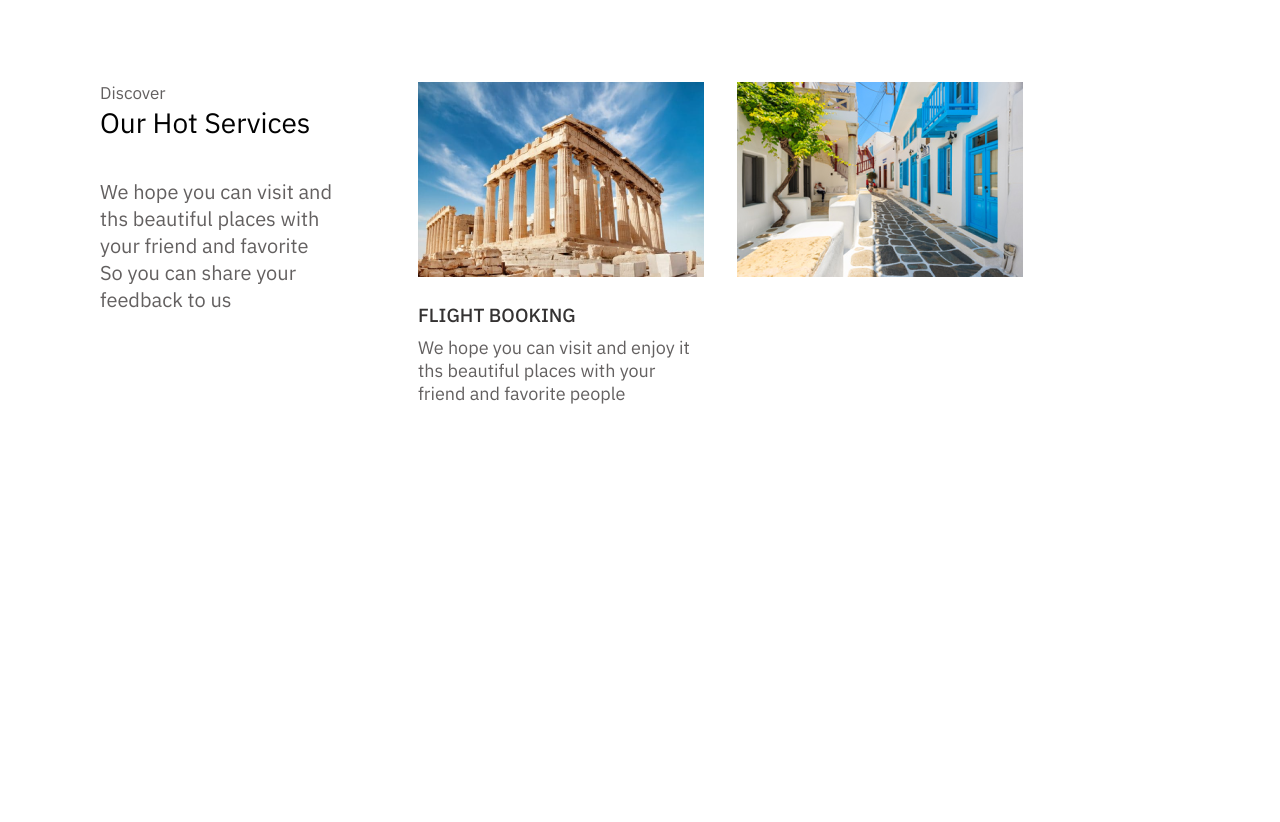
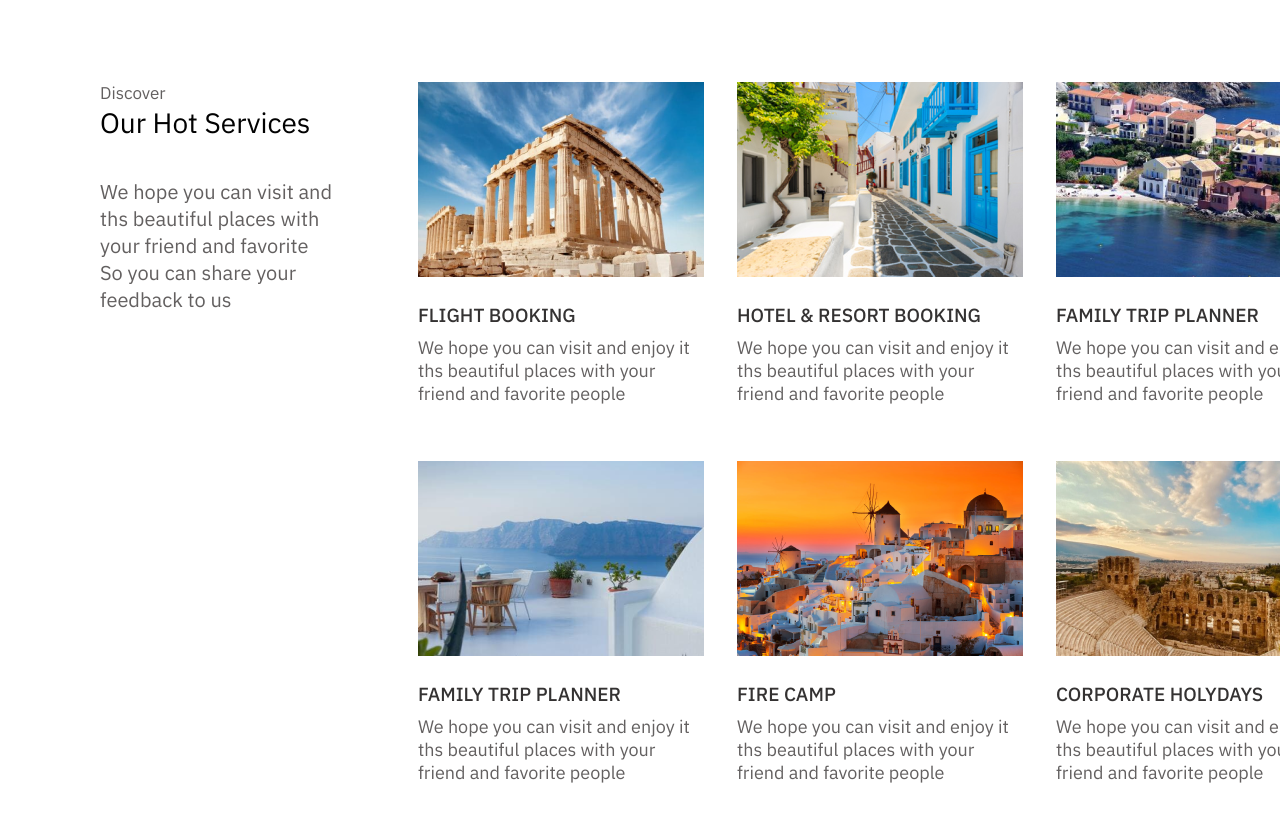
Before and after one commit to GochaCicagi/-tbc-8, a plain HTML site: page index.html in a window 1280 px wide. Shown: the part 692-1514 px from the top of the page. Before the commit the page ends 1130 px from the top, so only its background shows below. Drawn offline with Linux system fonts and the light colour scheme.

Commit message:
finish
finisher movement everything is done

```diff
--- a/css/style.css
+++ b/css/style.css
@@ -90,7 +90,8 @@
     margin-right: 98px;
     display: flex;
     flex-wrap: wrap;
-    gap: 33px;
+    gap: 56px 33px;
+    margin-bottom: 140px;
 }
 .sec2{
     display: flex;
@@ -112,6 +113,86 @@
     font-weight: 400;
     line-height: normal;
 }
+.pp3{color: #343232;
+    font-family: "IBM Plex Sans", sans-serif;
+    font-size: 19px;
+    font-style: normal;
+    font-weight: 500;
+    line-height: normal;
+    margin-top: 23px;
+    margin-bottom: 9px;
+}
+.pp4{color: #636060;
+    font-family: "IBM Plex Sans", sans-serif;
+    font-size: 18px;
+    font-style: normal;
+    font-weight: 400;
+    line-height: normal;
+}
+.pp5{color: #343232;
+    font-family: "IBM Plex Sans", sans-serif;
+    font-size: 19px;
+    font-style: normal;
+    font-weight: 500;
+    line-height: normal;
+    margin-top: 23px;
+    margin-bottom: 9px;
+}
+.pp6{color: #636060;
+    font-family: "IBM Plex Sans", sans-serif;
+    font-size: 18px;
+    font-style: normal;
+    font-weight: 400;
+    line-height: normal;
+}
+.pp7{color: #343232;
+    font-family: "IBM Plex Sans", sans-serif;
+    font-size: 19px;
+    font-style: normal;
+    font-weight: 500;
+    line-height: normal;
+    margin-top: 23px;
+    margin-bottom: 9px;
+}
+.pp8{color: #636060;
+    font-family: "IBM Plex Sans", sans-serif;
+    font-size: 18px;
+    font-style: normal;
+    font-weight: 400;
+    line-height: normal;
+}
+.pp9{color: #343232;
+    font-family: "IBM Plex Sans", sans-serif;
+    font-size: 19px;
+    font-style: normal;
+    font-weight: 500;
+    line-height: normal;
+    margin-top: 23px;
+    margin-bottom: 9px;
+}
+.pp10{color: #636060;
+    font-family: "IBM Plex Sans", sans-serif;
+    font-size: 18px;
+    font-style: normal;
+    font-weight: 400;
+    line-height: normal;
+}
+.pp11{color: #343232;
+    font-family: "IBM Plex Sans", sans-serif;
+    font-size: 19px;
+    font-style: normal;
+    font-weight: 500;
+    line-height: normal;
+    margin-top: 23px;
+    margin-bottom: 9px;
+}
+.pp12{color: #636060;
+    font-family: "IBM Plex Sans", sans-serif;
+    font-size: 18px;
+    font-style: normal;
+    font-weight: 400;
+    line-height: normal;
+}
 
 .divi1{width: 286px;
 }
--- a/index.html
+++ b/index.html
@@ -43,16 +43,44 @@
                         <img src="images/pic1.png" alt="saocreba">
                         <p class="pp">FLIGHT BOOKING</p>
                         <p class="pp2">We hope you can visit and enjoy it
-                            ths beautiful places with your
-                            friend and favorite people</p>
+                        ths beautiful places with your
+                        friend and favorite people</p>
                     </div>
                     <div class="divi2">
                         <img src="images/pic2.png" alt="pliaji2">
+                        <p class="pp3">HOTEL & RESORT BOOKING</p>
+                        <p class="pp4">We hope you can visit and enjoy it
+                        ths beautiful places with your
+                        friend and favorite people</p>
                     </div>
-                    <div class="divi3"></div>
-                    <div class="divi4"></div>
-                    <div class="divi5"></div>
-                    <div class="divi6"></div>
+                    <div class="divi3">
+                        <img src="images/pic3.png" alt="pici3">
+                        <p class="pp5">FAMILY TRIP PLANNER</p>
+                        <p class="pp6">We hope you can visit and enjoy it
+                         ths beautiful places with your
+                        friend and favorite people</p>
+                    </div>
+                    <div class="divi4">
+                        <img src="images/pic4.png" alt="pici4">
+                        <p class="pp7">FAMILY TRIP PLANNER</p>
+                        <p class="pp8">We hope you can visit and enjoy it
+                        ths beautiful places with your
+                        friend and favorite people</p>
+                    </div>
+                    <div class="divi5">
+                        <img src="images/pic5.png" alt="pici5">
+                        <p class="pp9">FIRE CAMP</p>
+                        <p class="pp10">We hope you can visit and enjoy it
+                        ths beautiful places with your
+                        friend and favorite people</p>
+                    </div>
+                    <div class="divi6">
+                        <img src="images/pic6.png" alt="pici6">
+                        <p class="pp11">CORPORATE HOLYDAYS</p>
+                        <p class="pp12">We hope you can visit and enjoy it
+                        ths beautiful places with your
+                        friend and favorite people</p>
+                    </div>
                 </div>
             </section>
         </div>
```
